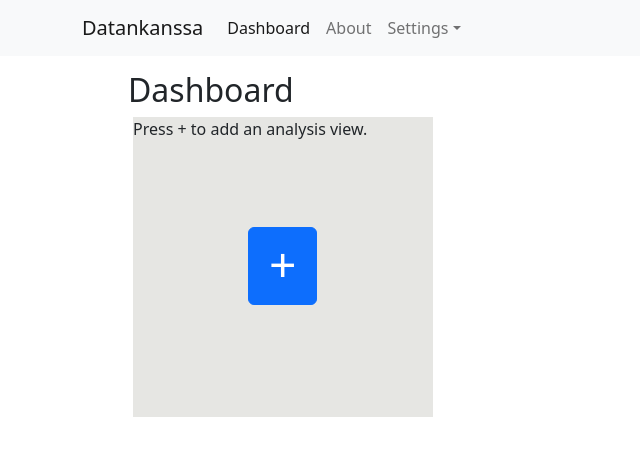
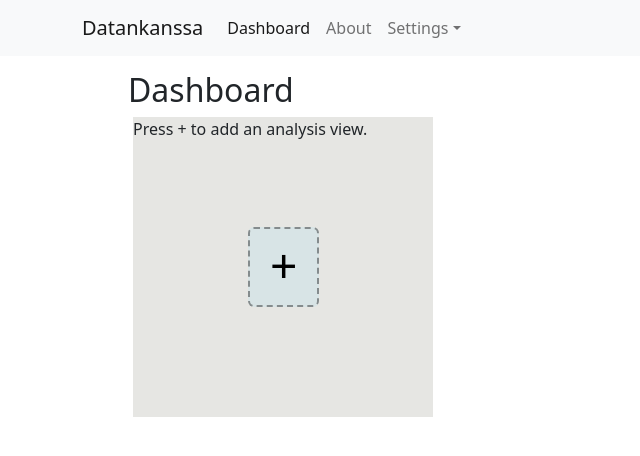
Before and after one commit to henrituol/datankanssa, a React (Create React App) app in the folder client/: page / in a window 1280 px wide. Shown: the top 456 px of the page, without its empty margins (0-640 px from the left). Built offline with nearby package versions, Linux system fonts and the light colour scheme.

Commit message:
Added primary button styles

```diff
--- a/client/src/App.css
+++ b/client/src/App.css
@@ -42,3 +42,21 @@
     transform: rotate(360deg);
   }
 }
+
+/* The styles above could probably be deleted. */
+
+/* Additional style: */
+
+/* Seems like priority for class .btn-primary isn't enough to override bootstrap default. */
+/* Let's change the colors with button ID */
+#add-button {
+  background-color: rgba(107, 220, 255, 0.11);
+  border-style: dashed;
+  border-width: 2px;
+  border-color: rgba(0, 0, 0, 0.39);
+  text-justify: auto;
+  color: black;
+}
+#add-button:hover {
+  background-color: rgba(23, 35, 39, 0.404);
+}
```
